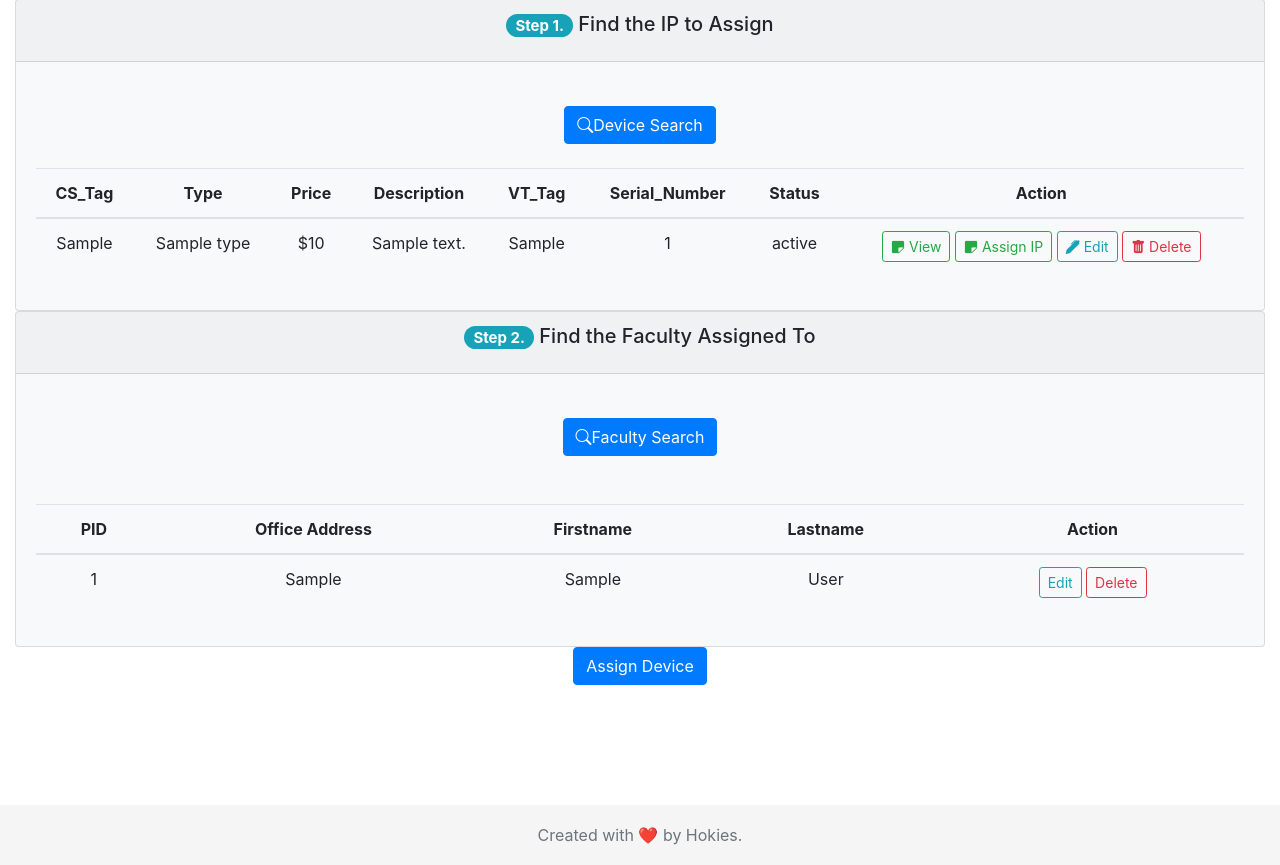
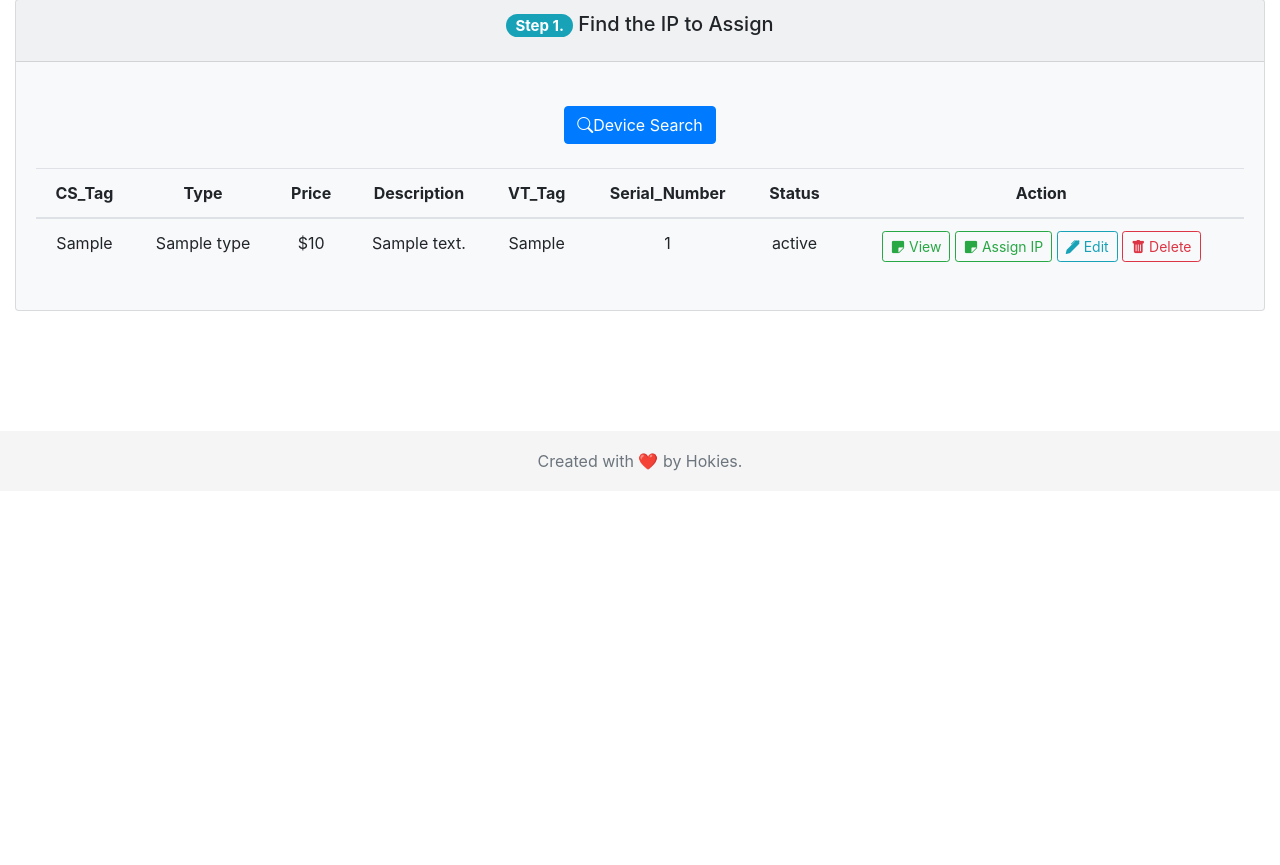
Before and after one commit to chenyuan99/Techstaff-Inventory, a Django app: template hello/templates/usecases/assign_ip.html in a window 1280 px wide. Shown: the part 99-964 px from the top of the page. After the commit the page ends 570 px from the top, so only its background shows below. Run offline with Django 3.2, Linux system fonts and the light colour scheme; the template is opened without the code that fills it: most values are stand-ins (such as "Sample title", 1, 10 or a date in 2020); some libraries are stand-ins or nearby versions.

Commit message:
Update assign_ip.html

```diff
--- a/hello/templates/usecases/assign_ip.html
+++ b/hello/templates/usecases/assign_ip.html
@@ -71,74 +71,6 @@
 			</table>
 		</div>
 	</div>
-	<div class="card bg-light">
-		<div class="card-header text-center">
-			<h5 class="card-title"><span class="badge  badge-pill badge-info">Step 2.</span> Find the Faculty Assigned
-				To</h5>
-		</div>
-		<div class="card-body text-center">
-			<br>
-			<form method="get">
-				<table>
-					<tr>
-						{% for field in myFilter2.form %}
-						<td>
-							{{ field|as_crispy_field }}
-						</td>
-						{% endfor %}
-					</tr>
-				</table>
-				<button class="btn btn-primary" type="submit"><i class="bi-search"></i>Faculty Search </button>
-			</form>
-			<br>
-			<br>
-			<table id="info-table" class="table table-hover">
-				{% if facs|length == 0 %}
-				<div class="alert alert-warning text-center" role="alert">
-					<i class="bi bi-exclamation-triangle"></i> Expected Faculty Not Found
-				</div>
-				<a href="{% url 'add_faculty' %}" class="btn btn-outline-danger btn-md" role="button"><i
-						class="bi bi-plus"></i>
-					Add Faculty</a>
-				{% else %}
-				<thead>
-					<tr>
-						<th>PID</th>
-						<th>Office Address</th>
-						<th>Firstname</th>
-						<th>Lastname</th>
-						<th>Action</th>
-					</tr>
-				</thead>
-				<tbody>
-					{% for item in facs %}
-					<tr>
-						<td data-label="PID">{{ item.PID }}</td>
-						<td data-label="Office Address">{{ item.Office_Addr }}</td>
-						<td data-label="Firstname">{{ item.FirstName }}</td>
-						<td data-label="Lastname">{{ item.LastName }}</td>
-						<td data-label="Action">
-							<a href="{% url 'edit_faculty' item.PID %}" class="btn btn-outline-info btn-sm"
-								role="button">Edit</a>
-							<a href="{% url 'delete_faculty' item.PID %}" class="btn btn-outline-danger btn-sm"
-								role="button">Delete</a>
-						</td>
-						{% endfor %}
-
-						{% endif %}
-				</tbody>
-
-			</table>
-
-
-		</div>
-	</div>
-
-
-	<a href="{% url 'add_userDevice' %}" class="btn btn-primary" role="button">Assign Device</a>
-
-
-</div>
 </div>
 
 
```
